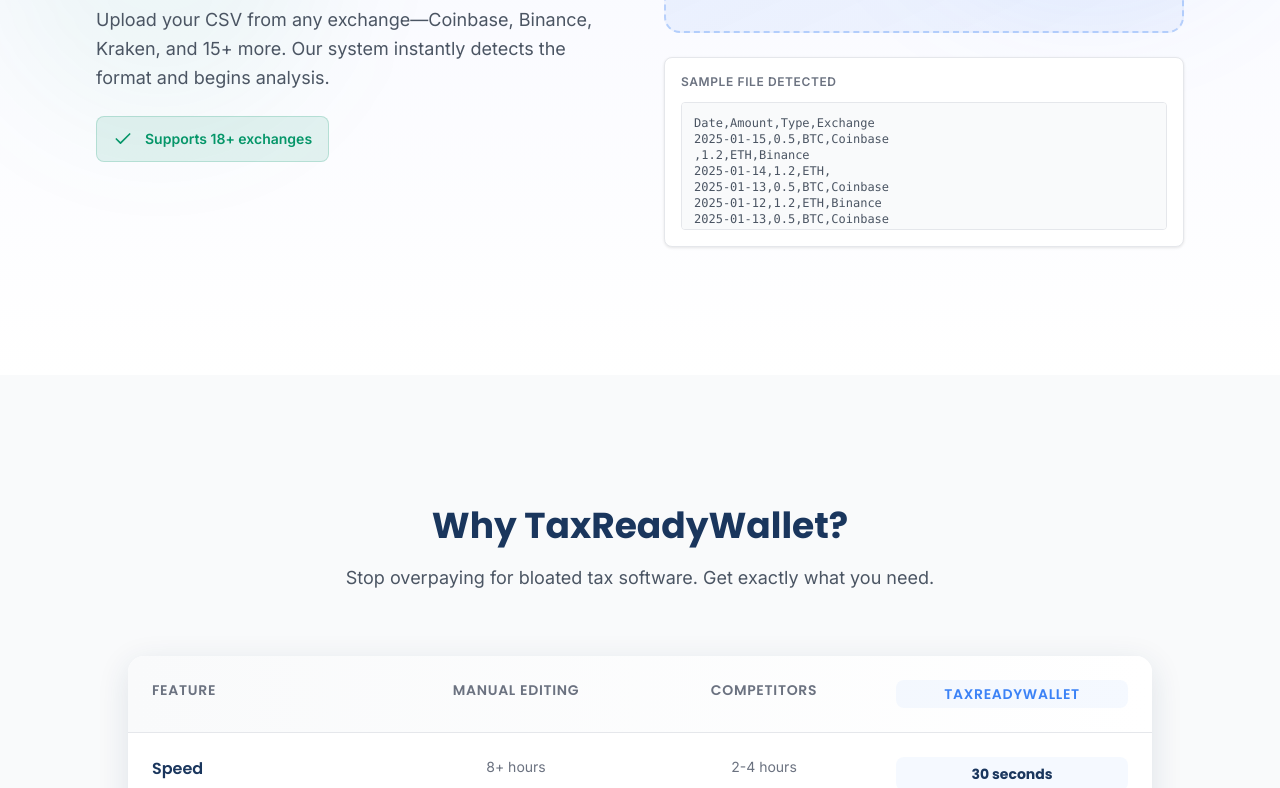
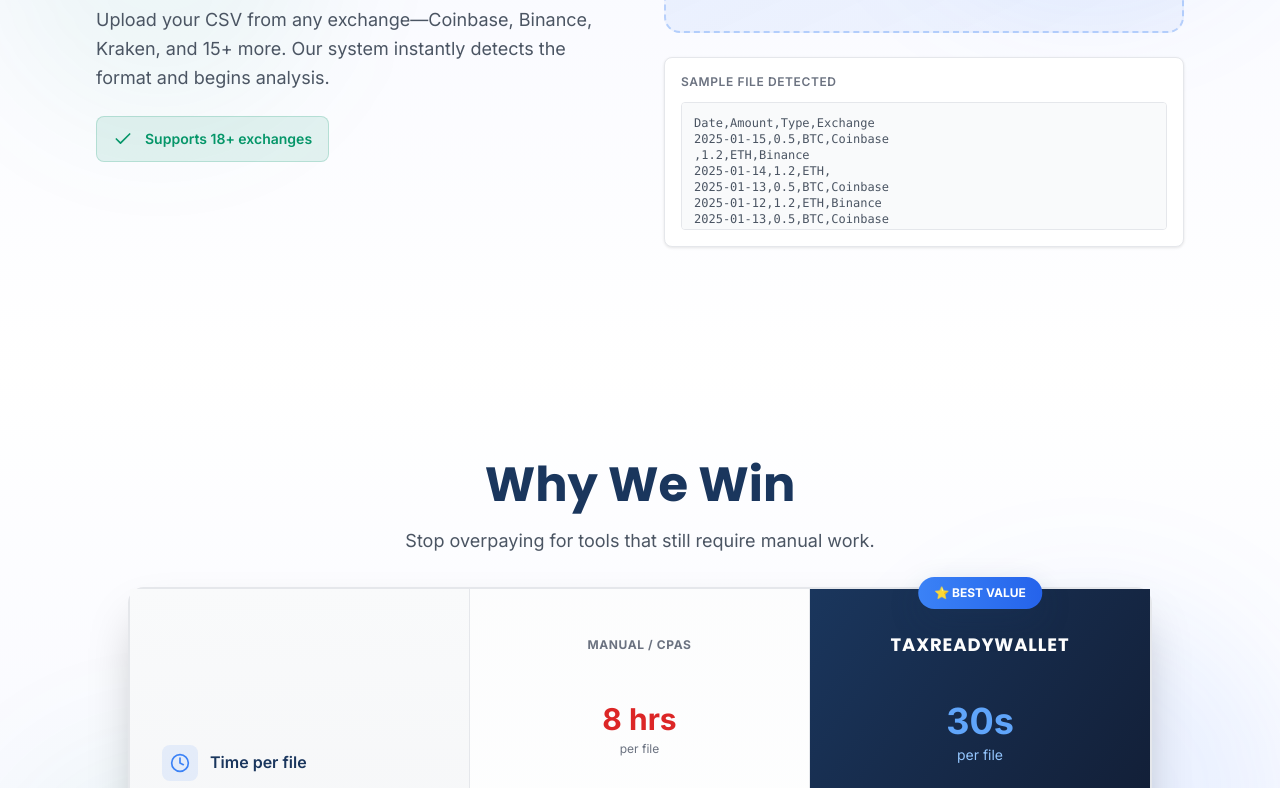
Before and after one commit to Sean-Bravo/trw, a Next.js app: page / in a window 1280 px wide. Shown: the part 2012-2800 px from the top of the page. Built offline with nearby package versions, Linux system fonts and the light colour scheme.

Commit message:
modified:   app/globals.css         modified:   components/marketing/CostOfClarity.tsx         modified:   components/marketing/Hero.tsx         modified:   hooks/useScrollAnimation.ts

```diff
--- a/app/globals.css
+++ b/app/globals.css
@@ -1,6 +1,6 @@
 @import "tailwindcss";
 
-@theme inline {
+@theme {
   /* Brand Colors */
   --color-brand-navy: #1a365d;
   --color-brand-blue: #3b82f6;
--- a/components/marketing/CostOfClarity.tsx
+++ b/components/marketing/CostOfClarity.tsx
@@ -1,140 +1,165 @@
 import React from 'react';
 import { Container } from '../layout/Container';
-import { X, Check } from 'lucide-react';
-
-const comparisons = [
-  {
-    feature: 'Speed',
-    manual: '8+ hours',
-    competitor: '2-4 hours',
-    us: '30 seconds',
-  },
-  {
-    feature: 'Cost',
-    manual: 'Your time',
-    competitor: '$199-499/year',
-    us: '$49/year',
-  },
-  {
-    feature: 'Accuracy',
-    manual: 'Error-prone',
-    competitor: '95% accurate',
-    us: '99.9% accurate',
-  },
-  {
-    feature: 'Platform Lock-in',
-    manual: 'None',
-    competitor: 'Vendor locked',
-    us: 'Export anywhere',
-  },
-  {
-    feature: 'Audit Defense',
-    manual: false,
-    competitor: 'Extra $200/year',
-    us: true,
-  },
-  {
-    feature: 'Data Retention',
-    manual: 'Forever',
-    competitor: 'Forever',
-    us: '24 hours',
-  },
-];
+import { Check, X, Clock, DollarSign, Shield, Zap } from 'lucide-react';
 
 export function CostOfClarity() {
   return (
-    <section className="bg-[#f9fafb] py-24 sm:py-32">
+    <section className="bg-gradient-to-b from-white via-[#f8f9ff] to-white py-16 sm:py-20 relative overflow-hidden">
+      {/* Background decorative elements */}
+      <div className="absolute inset-0 overflow-hidden pointer-events-none">
+        <div className="absolute top-1/4 right-0 w-96 h-96 bg-[#3b82f6]/8 rounded-full blur-3xl animate-float animation-delay-500"></div>
+        <div className="absolute bottom-1/4 left-0 w-80 h-80 bg-[#059669]/5 rounded-full blur-3xl animate-float animation-delay-300"></div>
+      </div>
+
       <Container>
-        <div className="text-center mb-16">
-          <h2 className="font-poppins text-3xl sm:text-4xl font-bold text-[#1a365d] mb-4 leading-tight">
-            Why TaxReadyWallet?
+        <div className="text-center mb-8 relative z-10">
+          <h2 className="font-poppins text-4xl sm:text-5xl font-bold text-[#1a365d] mb-3 leading-tight">
+            Why We Win
           </h2>
           <p className="text-lg text-[#4b5563] max-w-2xl mx-auto">
-            Stop overpaying for bloated tax software. Get exactly what you need.
+            Stop overpaying for tools that still require manual work.
           </p>
         </div>
 
-        {/* Comparison Table */}
-        <div className="max-w-5xl mx-auto">
-          <div className="bg-white rounded-2xl shadow-[0_8px_32px_rgba(26,54,93,0.12)] overflow-hidden">
-            {/* Table Header */}
-            <div className="grid grid-cols-4 gap-4 p-6 bg-gradient-to-r from-[#f9fafb] to-white border-b border-[#e5e7eb]">
-              <div className="font-poppins text-sm font-semibold text-[#6b7280] uppercase tracking-wider">
-                Feature
+        <div className="max-w-5xl mx-auto overflow-visible rounded-2xl border-2 border-[#e5e7eb] shadow-2xl bg-white relative z-10">
+          <div className="grid grid-cols-3">
+
+            {/* Column 1: Feature Labels */}
+            <div className="bg-gradient-to-b from-[#f9fafb] to-[#f3f4f6] p-8 flex flex-col justify-center gap-8 border-r border-[#e5e7eb]">
+              <div className="h-12"></div> {/* Spacer for header */}
+
+              <div className="flex items-center gap-3">
+                <div className="p-2 bg-[#3b82f6]/10 rounded-lg">
+                  <Clock className="h-5 w-5 text-[#3b82f6]" />
+                </div>
+                <span className="font-semibold text-[#1a365d]">Time per file</span>
               </div>
-              <div className="text-center font-poppins text-sm font-semibold text-[#6b7280] uppercase tracking-wider">
-                Manual Editing
+
+              <div className="flex items-center gap-3">
+                <div className="p-2 bg-[#059669]/10 rounded-lg">
+                  <DollarSign className="h-5 w-5 text-[#059669]" />
+                </div>
+                <span className="font-semibold text-[#1a365d]">Cost per year</span>
               </div>
-              <div className="text-center font-poppins text-sm font-semibold text-[#6b7280] uppercase tracking-wider">
-                Competitors
+
+              <div className="flex items-center gap-3">
+                <div className="p-2 bg-[#8B5CF6]/10 rounded-lg">
+                  <Shield className="h-5 w-5 text-[#8B5CF6]" />
+                </div>
+                <span className="font-semibold text-[#1a365d]">Accuracy</span>
               </div>
-              <div className="text-center font-poppins text-sm font-semibold text-[#3b82f6] uppercase tracking-wider bg-[#3b82f6]/5 rounded-lg px-2 py-1">
-                TaxReadyWallet
+
+              <div className="flex items-center gap-3">
+                <div className="p-2 bg-[#F59E0B]/10 rounded-lg">
+                  <Zap className="h-5 w-5 text-[#F59E0B]" />
+                </div>
+                <span className="font-semibold text-[#1a365d]">Auto-Formatting</span>
               </div>
             </div>
 
-            {/* Table Rows */}
-            <div className="divide-y divide-[#e5e7eb]">
-              {comparisons.map((row, index) => (
-                <div
-                  key={index}
-                  className="grid grid-cols-4 gap-4 p-6 hover:bg-[#f9fafb]/50 transition-colors"
-                >
-                  {/* Feature Name */}
-                  <div className="font-poppins text-base font-semibold text-[#1a365d]">
-                    {row.feature}
-                  </div>
+            {/* Column 2: Manual / CPAs */}
+            <div className="p-8 flex flex-col items-center gap-8 border-r border-[#e5e7eb] bg-gradient-to-b from-[#f9fafb]/50 to-white hover:bg-gradient-to-b hover:from-[#f3f4f6] hover:to-[#fafbfc] transition-all duration-300">
+              <div className="h-12 flex items-center justify-center">
+                <span className="font-bold text-[#6b7280] uppercase tracking-wider text-xs">Manual / CPAs</span>
+              </div>
 
-                  {/* Manual */}
-                  <div className="text-center text-sm text-[#6b7280]">
-                    {typeof row.manual === 'boolean' ? (
-                      row.manual ? (
-                        <Check className="h-5 w-5 text-[#059669] inline-block" />
-                      ) : (
-                        <X className="h-5 w-5 text-[#dc2626] inline-block" />
-                      )
-                    ) : (
-                      row.manual
-                    )}
-                  </div>
+              <div className="text-center">
+                <div className="text-3xl font-bold text-[#DC2626] mb-1">8 hrs</div>
+                <div className="text-xs text-[#6b7280]">per file</div>
+              </div>
 
-                  {/* Competitor */}
-                  <div className="text-center text-sm text-[#6b7280]">
-                    {typeof row.competitor === 'boolean' ? (
-                      row.competitor ? (
-                        <Check className="h-5 w-5 text-[#059669] inline-block" />
-                      ) : (
-                        <X className="h-5 w-5 text-[#dc2626] inline-block" />
-                      )
-                    ) : (
-                      row.competitor
-                    )}
-                  </div>
+              <div className="text-center">
+                <div className="text-3xl font-bold text-[#DC2626] mb-1">$1,500+</div>
+                <div className="text-xs text-[#6b7280]">or your time</div>
+              </div>
 
-                  {/* Us (Highlighted) */}
-                  <div className="text-center bg-[#3b82f6]/5 rounded-lg px-2 py-1">
-                    {typeof row.us === 'boolean' ? (
-                      row.us ? (
-                        <Check className="h-6 w-6 text-[#059669] inline-block font-bold" strokeWidth={3} />
-                      ) : (
-                        <X className="h-6 w-6 text-[#dc2626] inline-block" />
-                      )
-                    ) : (
-                      <span className="font-poppins text-sm font-bold text-[#1a365d]">
-                        {row.us}
-                      </span>
-                    )}
-                  </div>
+              <div className="text-center">
+                <div className="flex items-center justify-center gap-2 mb-1">
+                  <X className="h-6 w-6 text-[#EF4444]" />
+                  <span className="text-xl font-bold text-[#EF4444]">15%</span>
                 </div>
-              ))}
+                <div className="text-xs text-[#6b7280]">error prone</div>
+              </div>
+
+              <div className="flex justify-center">
+                <div className="p-2 bg-[#FEE2E2] rounded-lg">
+                  <X className="h-6 w-6 text-[#DC2626]" />
+                </div>
+              </div>
+            </div>
+
+            {/* Column 3: TaxReadyWallet (The Winner) */}
+            <div className="relative pt-8 px-8 pb-8 flex flex-col items-center gap-8 bg-gradient-to-br from-[#1a365d] to-[#0f172a] text-white group hover:shadow-inner transition-all duration-300">
+              {/* Glow effect */}
+              <div className="absolute inset-0 bg-gradient-to-br from-[#3b82f6]/20 to-transparent opacity-0 group-hover:opacity-100 transition-opacity duration-300"></div>
+
+              {/* "Best Choice" Badge */}
+              <div className="absolute -top-3 left-1/2 -translate-x-1/2 bg-gradient-to-r from-[#3b82f6] to-[#2563eb] text-white text-xs font-bold px-4 py-2 rounded-full shadow-lg transform hover:scale-110 transition-transform duration-300 z-20 whitespace-nowrap">
+                ⭐ BEST VALUE
+              </div>
+
+              <div className="h-12 flex items-center justify-center relative z-10">
+                <span className="font-poppins font-bold text-white uppercase tracking-wider text-lg">TaxReadyWallet</span>
+              </div>
+
+              <div className="text-center relative z-10 group/item">
+                <div className="text-4xl font-bold text-[#60A5FA] mb-1">30s</div>
+                <div className="text-sm text-[#93C5FD]">per file</div>
+              </div>
+
+              <div className="text-center relative z-10">
+                <div className="text-4xl font-bold text-[#4ADE80] mb-1">$49</div>
+                <div className="text-sm text-[#86EFAC]">/ year</div>
+              </div>
+
+              <div className="text-center relative z-10">
+                <div className="flex items-center justify-center gap-2 mb-1">
+                  <Shield className="h-6 w-6 text-[#60A5FA]" />
+                  <span className="text-2xl font-bold text-[#93C5FD]">99.9%</span>
+                </div>
+                <div className="text-sm text-[#93C5FD]">accurate</div>
+              </div>
+
+              <div className="flex justify-center relative z-10">
+                <div className="p-3 bg-gradient-to-br from-[#4ADE80] to-[#22C55E] rounded-full shadow-lg shadow-green-500/50 transform group-hover:scale-110 transition-transform duration-300">
+                  <Check className="h-6 w-6 text-white font-bold" strokeWidth={3} />
+                </div>
+              </div>
+
+              {/* Animated shine effect on hover */}
+              <div className="absolute inset-0 opacity-0 group-hover:opacity-100 transition-opacity duration-300">
+                <div className="absolute inset-0 bg-gradient-to-r from-transparent via-white to-transparent opacity-10 transform -translate-x-full group-hover:translate-x-full transition-transform duration-1000"></div>
+              </div>
             </div>
           </div>
 
-          {/* Bottom CTA */}
-          <div className="text-center mt-8">
-            <p className="text-sm text-[#6b7280]">
-              No annual commitments. No vendor lock-in. No bloated features you'll never use.
-            </p>
+          {/* Bottom trust bar */}
+          <div className="grid grid-cols-3 border-t border-[#e5e7eb] bg-gradient-to-r from-[#f9fafb] via-white to-[#f9fafb]">
+            <div className="p-4 text-center border-r border-[#e5e7eb]">
+              <p className="text-xs text-[#6b7280]">No credit card</p>
+            </div>
+            <div className="p-4 text-center border-r border-[#e5e7eb]">
+              <p className="text-xs text-[#6b7280]">No lock-in</p>
+            </div>
+            <div className="p-4 text-center">
+              <p className="text-xs text-[#6b7280]">Export anywhere</p>
+            </div>
+          </div>
+        </div>
+
+        {/* Quick stats below */}
+        <div className="mt-6 grid grid-cols-1 md:grid-cols-3 gap-4 max-w-4xl mx-auto relative z-10">
+          <div className="text-center p-4 rounded-xl bg-white border border-[#e5e7eb] hover:shadow-lg transition-all duration-300">
+            <p className="text-2xl font-bold text-[#3b82f6] mb-1">960x</p>
+            <p className="text-xs text-[#6b7280]">faster than manual</p>
+          </div>
+          <div className="text-center p-4 rounded-xl bg-white border border-[#e5e7eb] hover:shadow-lg transition-all duration-300">
+            <p className="text-2xl font-bold text-[#059669] mb-1">$1,451</p>
+            <p className="text-xs text-[#6b7280]">saved per year</p>
+          </div>
+          <div className="text-center p-4 rounded-xl bg-white border border-[#e5e7eb] hover:shadow-lg transition-all duration-300">
+            <p className="text-2xl font-bold text-[#8B5CF6] mb-1">10k+</p>
+            <p className="text-xs text-[#6b7280]">files processed</p>
           </div>
         </div>
       </Container>
```
Also changed, not shown: components/marketing/Hero.tsx (+8 -6 lines), hooks/useScrollAnimation.ts (+20 -29 lines).
